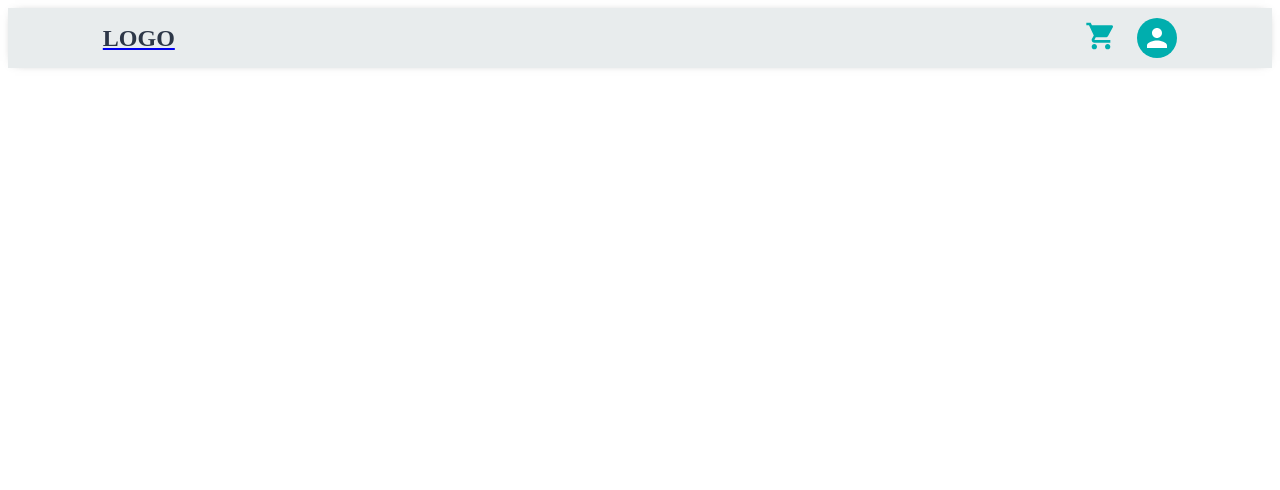
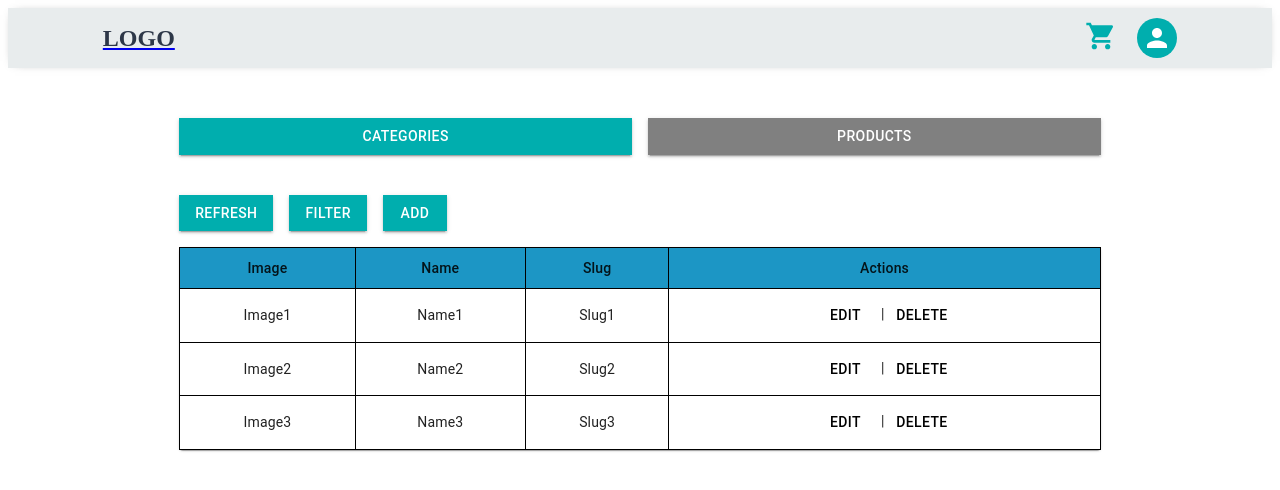
Before and after one commit to Mukesh16407/arba_development_frontend, a React (Vite) app: page /store in a window 1280 px wide. Before the commit this address had no page. Shown: the top 490 px of the page. Built offline with nearby package versions, Linux system fonts and the light colour scheme.

Commit message:
add profile ui

```diff
--- a/src/App.jsx
+++ b/src/App.jsx
@@ -6,7 +6,8 @@ import { PasswordReset } from "./pages/Auth/PasswordReset";
 import { ForgotPassword } from "./pages/Auth/ForgotPassword";
 
 import { HomeDashboard } from "./pages/Dashborad/HomeDashboard";
-import Table from "./pages/Table";
+import { MyStore } from "./pages/Dashborad/MyStore";
+import { MyProfile } from "./pages/Dashborad/MyProfile";
 
 function App() {
   return (
@@ -18,7 +19,8 @@ function App() {
         <Route path="/register" element={<Register />} />
         <Route path="/password-reset" element={<PasswordReset />} />
         <Route path="/forgotpassword/:id/:token" element={<ForgotPassword />} />
-        <Route path="/Table" element={<Table />} />
+        <Route path="/store" element={<MyStore />} />
+        <Route path="/profile" element={<MyProfile />} />
         {/* <Route path="*" element={<Error />} /> */}
       </Routes>
     </>
--- a/src/components/Header.jsx
+++ b/src/components/Header.jsx
@@ -1,5 +1,5 @@
 import { useState } from "react";
-import { NavLink } from "react-router-dom";
+import { Link, NavLink } from "react-router-dom";
 import Menu from "@mui/material/Menu";
 import MenuItem from "@mui/material/MenuItem";
 import Avatar from "@mui/material/Avatar";
@@ -44,14 +44,15 @@ export const Header = () => {
                 handleClose();
               }}
             >
-              My Store
+             <Link to="/store"> My Store</Link>
             </MenuItem>
             <MenuItem
               onClick={() => {
                 handleClose();
               }}
             >
-              Profile
+              <Link to="/Profile"> Profile</Link>
+
             </MenuItem>
             <MenuItem
               onClick={() => {
--- a/src/components/TearmsAndConditions.jsx
+++ b/src/components/TearmsAndConditions.jsx
@@ -31,13 +31,13 @@ export const TermsAndConditions = () => {
 <DialogTitle>Terms & Conditions</DialogTitle>
 <DialogContent>
 <Typography variant="body1" sx={{ marginBottom: '20px' ,textAlign: 'justify', }}>
-       Lorem ipsum dolor sit amet, consectetur adipisicing elit. Nihil exercitationem non voluptates numquam nobis maiores eius porro facere vel? Error, doloribus officiis labore repudiandae dolorum earum illum accusamus? Voluptatibus, labore beatae. Animi ratione non, officiis eveniet incidunt, laborum nisi officia accusantium doloremque ullam optio amet velit, vitae aspernatur dolores sapiente. Doloremque, obcaecati tempora maiores temporibus ut hic beatae ducimus veritatis quibusdam dolore nobis, fugiat dolor totam! Consequatur placeat dolores esse vero eveniet dolorem, laborum ut fuga illo corrupti nulla at, non ullam minima debitis! Ipsum, inventore dicta necessitatibus facere delectus soluta reiciendis. Et magnam ipsam vel numquam, perferendis eos minima rerum temporibus aut sint possimus doloribus ratione voluptate dolorem delectus at sequi distinctio consequatur quos tempora. Dignissimos reiciendis odio rem quis in obcaecati voluptas corporis, commodi, dolore eligendi repellendus at soluta assumenda cumque beatae fugiat error exercitationem. Iusto consequuntur maxime quis aperiam autem. Quia laborum provident illum corrupti! Accusantium, veniam!
+       Lorem ipsum dolor sit amet, consectetur adipisicing elit. illum accusamus? Voluptatibus, labore beatae. Animi ratione non, officiis eveniet incidunt, laborum nisi officia accusantium doloremque ullam optio amet velit, vitae aspernatur dolores sapiente. Doloremque, obcaecati tempora maiores temporibus ut hic beatae ducimus veritatis quibusdam dolore nobis, fugiat dolor totam! Consequatur placeat dolores esse vero eveniet dolorem, laborum ut fuga illo corrupti nulla at, non ullam minima debitis! Ipsum, inventore dicta necessitatibus facere delectus soluta reiciendis. Et magnam ipsam vel numquam, perferendis eos minima rerum temporibus aut sint possimus doloribus ratione voluptate dolorem delectus at sequi distinctio consequatur quos tempora. Dignissimos reiciendis odio rem quis in obcaecati voluptas corporis, commodi, dolore eligendi repellendus at soluta assumenda cumque beatae fugiat error exercitationem. Iusto consequuntur maxime quis aperiam autem. Quia laborum provident illum corrupti! Accusantium, veniam!
       </Typography>
 </DialogContent>
-<DialogActions sx={{ display: 'flex', justifyContent: 'space-evenly' }}>
+<DialogActions sx={{ display: 'flex', justifyContent: 'space-evenly', marginBottom:"20px" }}>
 
-        <Button variant="contained" sx={{ mr: 2, background: "#00aeae", }} onClick={handleCancelTerms}>Cancel</Button>
-        <Button onClick={handleAcceptTerms} variant="contained" sx={{background: "#00aeae"}}>
+        <Button variant="contained" sx={{ mr: 2, background: "#00aeae", width:"160px"}} onClick={handleCancelTerms}>Cancel</Button>
+        <Button onClick={handleAcceptTerms} variant="contained" sx={{background: "#00aeae",width:"160px"}}>
           Accept
         </Button>
 
--- /dev/null
+++ b/src/pages/Dashborad/MyProfile.jsx
@@ -0,0 +1,21 @@
+import { Button, Divider, Typography } from "@mui/material"
+
+
+export const MyProfile = () => {
+  return (
+    <div style={{ width:"30%", display: 'flex', flexDirection: 'column', alignItems: 'center', padding: 20,margin:"auto" }}>
+      <img src="https://akm-img-a-in.tosshub.com/indiatoday/images/author/8.%20Aishwarya%20Rai.jpg?VersionId=w9lPTMiJ2sg1CfL4LKaOqIy.3CN_Nspi" alt="image" width={"100px"}/>
+      <Typography variant="h5">User 1</Typography>
+      <Typography variant="body1">user1@example.com</Typography>
+      <Button variant="contained" sx={{ mt: 2, background: "#00aeae",  }}>
+        Update Profile
+      </Button>
+      <Divider sx={{ width: '100%', marginTop:1, marginBottom: 5,  borderWidth: '1px' }} />
+
+      <div style={{ display: 'flex', justifyContent: 'space-between', width: '100%', mt: 2 }}>
+        <Button variant="contained"sx={{ background: "#00aeae",  }} >See T&C</Button>
+        <Button variant="contained"sx={{ background: "#00aeae",  }}>Change Password</Button>
+      </div>
+    </div>
+  )
+}
--- /dev/null
+++ b/src/pages/Dashborad/MyStore.jsx
@@ -0,0 +1,69 @@
+import Stack from '@mui/material/Stack';
+import Button from '@mui/material/Button';
+import Container from "@mui/material/Container";
+import Box from "@mui/material/Box";
+import { Table, TableHead, TableBody, TableRow, TableCell, Paper } from '@mui/material';
+
+const tableCellStyle = {
+    border: '1px solid black',
+    padding: '8px',
+    textAlign: 'center',
+  };
+
+export const MyStore = () => {
+
+  return (
+    <Container sx={{display: "flex", justifyContent: "center"}}>
+        <Box sx={{width: "80%"}}>
+            <Stack spacing={2} direction="row" sx={{mt : 5}}>
+
+
+
+      <Button sx={{width: "100%", background: "#00aeae",borderRadius: 0}} variant="contained">Categories</Button>
+      <Button sx={{width: "100%", backgroundColor: "gray" ,borderRadius: 0}} variant="contained">Products</Button>
+    </Stack>
+    <Stack spacing={2} direction="row" sx={{mt : 5}}>
+    <Button sx={{background: "#00aeae", borderRadius: 0}} variant="contained">Refresh</Button>
+    <Button sx={{background: "#00aeae", borderRadius: 0}} variant="contained">Filter</Button>
+    <Button sx={{background: "#00aeae", borderRadius: 0}} variant="contained">Add</Button>
+    </Stack>
+    <Box sx={{mt : 2}}>
+    <Paper>
+      <Table style={{ minWidth: 400 , color:"white"}}>
+        <TableHead>
+          <TableRow style={{ background: '#1c96c5', color: 'white' }}>
+            <TableCell style={tableCellStyle}>Image</TableCell>
+            <TableCell style={tableCellStyle}>Name</TableCell>
+            <TableCell style={tableCellStyle}>Slug</TableCell>
+            <TableCell style={tableCellStyle}>Actions</TableCell>
+          </TableRow>
+        </TableHead>
+        <TableBody>
+          <TableRow>
+            <TableCell style={tableCellStyle}>Image1</TableCell>
+            <TableCell style={tableCellStyle}>Name1</TableCell>
+            <TableCell style={tableCellStyle}>Slug1</TableCell>
+            <TableCell style={tableCellStyle}><Button sx={{color:"black"}}>Edit</Button> | <Button sx={{color:"black"}}> Delete</Button></TableCell>
+          </TableRow>
+          <TableRow>
+            <TableCell style={tableCellStyle}>Image2</TableCell>
+            <TableCell style={tableCellStyle}>Name2</TableCell>
+            <TableCell style={tableCellStyle}>Slug2</TableCell>
+            <TableCell style={tableCellStyle}><Button sx={{color:"black"}}>Edit</Button> | <Button sx={{color:"black"}}> Delete</Button></TableCell>
+          </TableRow>
+          <TableRow>
+            <TableCell style={tableCellStyle}>Image3</TableCell>
+            <TableCell style={tableCellStyle}>Name3</TableCell>
+            <TableCell style={tableCellStyle}>Slug3</TableCell>
+            <TableCell style={tableCellStyle}><Button sx={{color:"black"}}>Edit</Button> | <Button sx={{color:"black"}}> Delete</Button></TableCell>
+          </TableRow>
+        </TableBody>
+      </Table>
+    </Paper>
+
+
+</Box>
+</Box>
+    </Container>
+  )
+}
--- a/src/pages/Table.jsx
+++ /dev/null
@@ -1,55 +0,0 @@
-import React from 'react'
-import Stack from '@mui/material/Stack';
-import Button from '@mui/material/Button';
-import Container from "@mui/material/Container";
-import Box from "@mui/material/Box";
-
-
-const Table = () => {
-  return (
-    <Container sx={{display: "flex", justifyContent: "center"}}>
-        <Box sx={{width: "80%"}}>
-            <Stack spacing={2} direction="row" sx={{mt : 5}}>
-
-
-
-      <Button sx={{width: "100%", background: "#00aeae",borderRadius: 0}} variant="contained">Contained</Button>
-      <Button sx={{width: "100%", backgroundColor: "gray" ,borderRadius: 0}} variant="contained">Contained</Button>
-    </Stack>
-    <Stack spacing={2} direction="row" sx={{mt : 5}}>
-    <Button sx={{background: "#00aeae", borderRadius: 0}} variant="contained">Refresh</Button>
-    <Button sx={{background: "#00aeae", borderRadius: 0}} variant="contained">Filter</Button>
-    <Button sx={{background: "#00aeae", borderRadius: 0}} variant="contained">Add</Button>
-    </Stack>
-    <Box sx={{mt : 2}}>
-
-
-        <table border={1} style={{width: "100%",height: "170px"}}>
-  <tr style={{ background: "blue"}}>
-    <th>Person 1</th>
-    <th>Person 2</th>
-    <th>Person 3</th>
-  </tr>
-  <tr>
-    <th>Person 1</th>
-    <th>Person 2</th>
-    <th>Person 3</th>
-  </tr>
-  <tr>
-    <td>Emil</td>
-    <td>Tobias</td>
-    <td>Linus</td>
-  </tr>
-  <tr>
-    <td>16</td>
-    <td>14</td>
-    <td>10</td>
-  </tr>
-</table>
-</Box>
-</Box>
-    </Container>
-  )
-}
-
-export default Table
```
